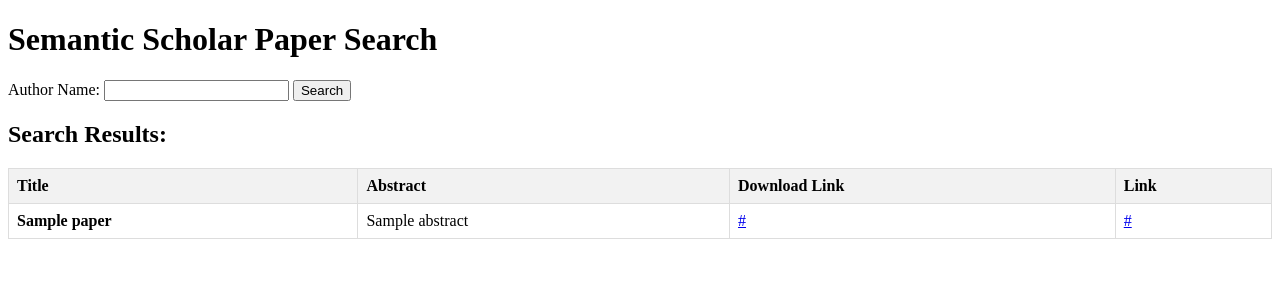
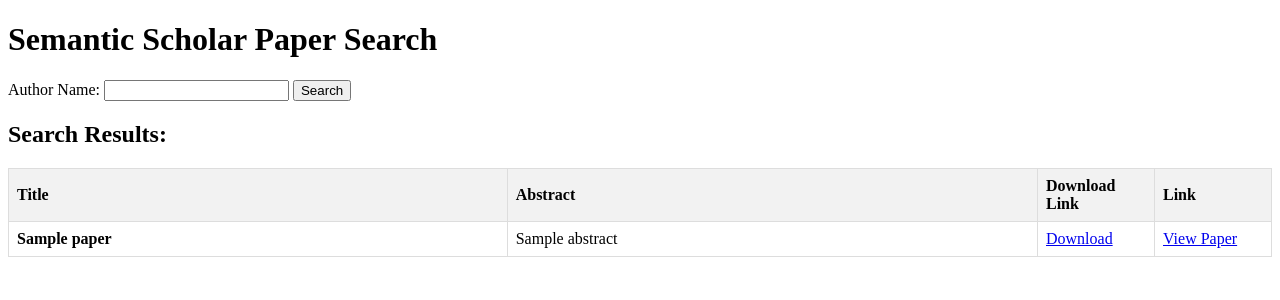
Before and after one commit to saileshgautam/HCI-584, a Flask app: template templates/index2.html in a window 1280 px wide. Shown: the top 300 px of the page. Run offline with Flask 3, Linux system fonts and the light colour scheme; the template is opened without the code that fills it: most values are stand-ins (such as "Sample title", 1, 10 or a date in 2020).

Commit message:
feat: new table style

```diff
--- a/templates/index2.html
+++ b/templates/index2.html
@@ -32,6 +32,9 @@
             background-color: #f2f2f2;
             cursor: pointer; /* Add cursor style for clickable headers */
         }
+        td.compact {
+            width: 100px;
+        }
 
         button {
             margin-bottom: 10px;
@@ -58,8 +61,8 @@
             <tr>
                 <td><strong>{{ paper.title }}</strong></td>
                 <td>{{ paper.abstract }}</td>
-                <td><a href="{{ paper.Downloadlink }}" target="_blank">{{ paper.Downloadlink }}</a></td>
-                <td><a href="{{ paper.Link }}" target="_blank">{{ paper.Link }}</a></td>
+                <td class="compact"><a href="{{ paper.Downloadlink }}" target="_blank">Download</a></td>
+                <td class="compact"><a href="{{ paper.Link }}" target="_blank">View Paper</a></td>
             </tr>
         {% endfor %}
     </table>
```
